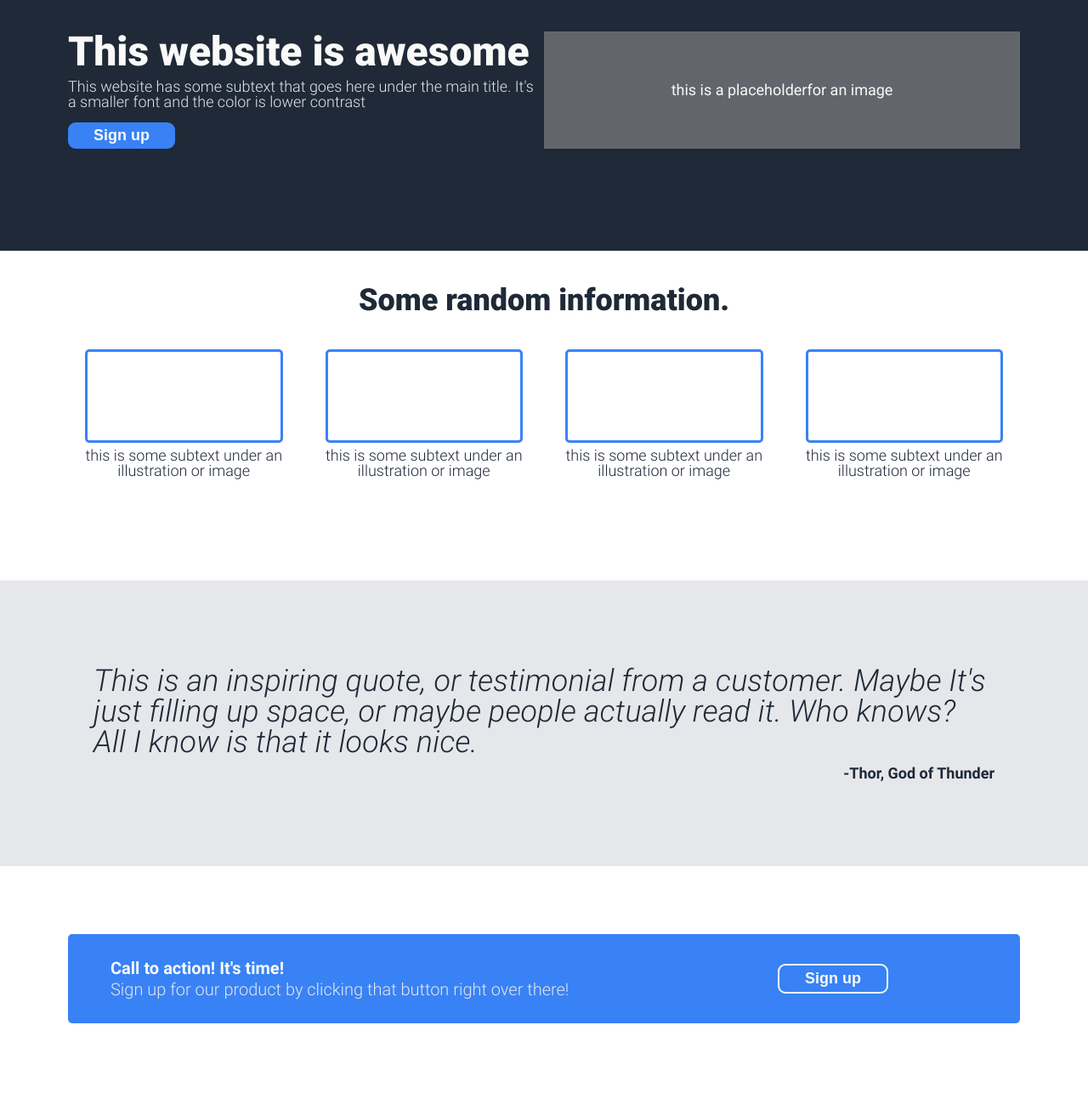
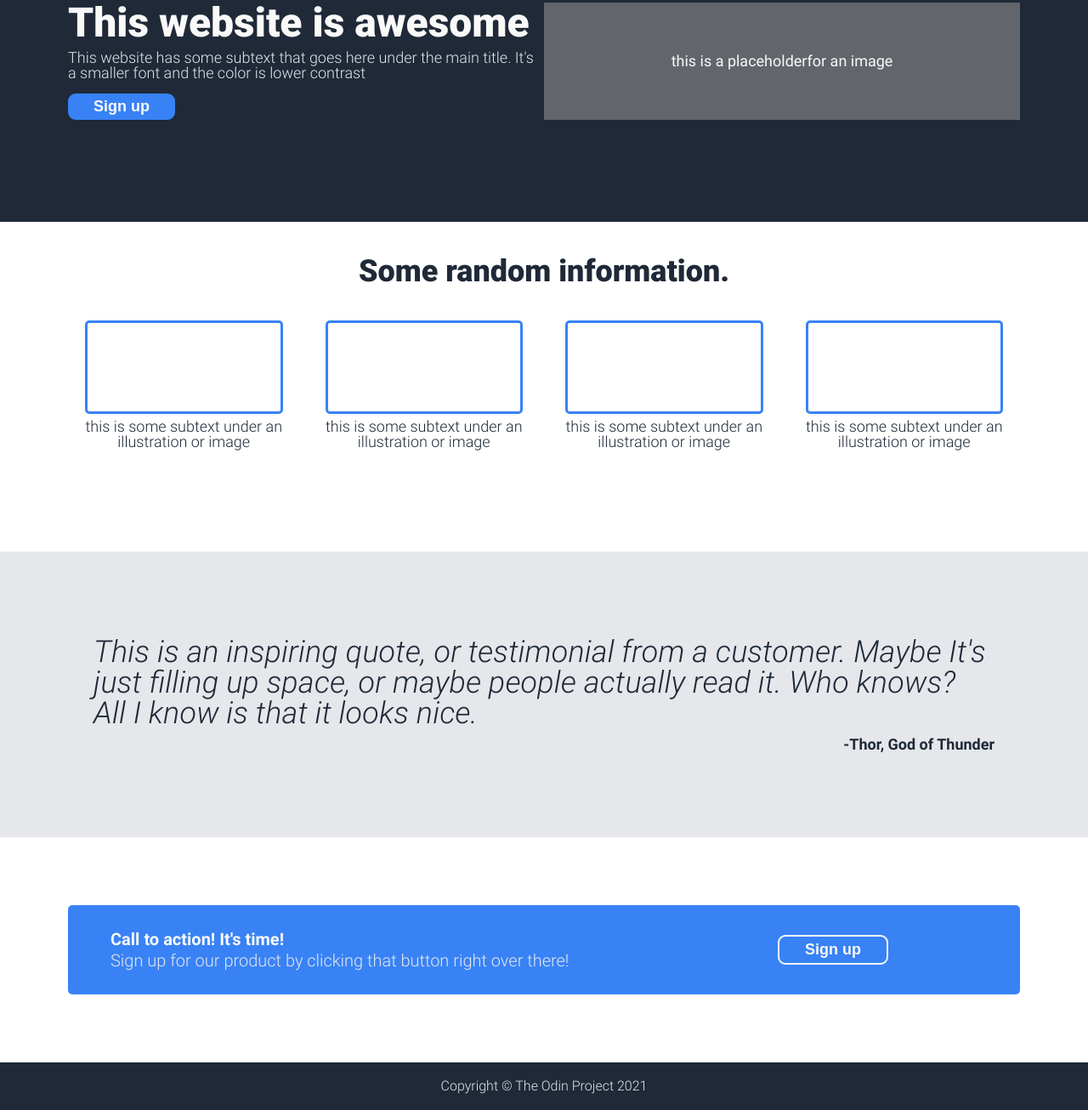
Before and after one commit to l-e-q/Landing-page, a plain HTML site: page index.html in a window 1280 px wide. Shown: the part 117-1423 px from the top of the page at 85% size. Before the commit the page ends 1401 px from the top, so only its background shows below. Drawn offline with Linux system fonts and the light colour scheme.

Commit message:
Finish ez :3

```diff
--- a/index.html
+++ b/index.html
@@ -8,7 +8,7 @@
     <link rel="stylesheet" href="./styles/style.css">
 </head>
 <body>
-    <div class="header-background">
+    <header class="header-background">
         <div class="wrapper">
             <div class="header">
                 <a href="#!" class="logo-link">Header Logo</a>
@@ -19,7 +19,8 @@
                 </div>
             </div>
         </div>
-    </div>
+    </header>
+    <main class="main">
         <section class="hero">
             <div class="wrapper">
                 <div class="hero-content">
@@ -27,7 +28,8 @@
                         <div class="bolded">
                             This website is awesome
                         </div>
-                    This website has some subtext that goes here under the main title. It's a smaller font and the color is lower contrast
+                        This website has some subtext that goes here under the main title. It's a smaller font and the color is
+                        lower contrast
                         <button class="hero-sign-up">Sign up</button>
                     </div>
                     <div class="right-rectangle">
@@ -65,7 +67,8 @@
         </section>
         <section class="quote">
             <div class="wrapper">
-            <div class="quote-text">This is an inspiring quote, or testimonial from a customer. Maybe It's just filling up space, or maybe people actually read it. Who knows? All I know is that it looks nice.</div>
+                <div class="quote-text">This is an inspiring quote, or testimonial from a customer. Maybe It's just filling up
+                    space, or maybe people actually read it. Who knows? All I know is that it looks nice.</div>
                 <div class="quote-author">-Thor, God of Thunder</div>
             </div>
         </section>
@@ -78,5 +81,7 @@
                 <button class="action-button">Sign up</button>
             </div>
         </section>
+    </main>
+    <footer class="footer">Copyright © The Odin Project 2021</footer>
 </body>
 </html>
--- a/styles/style.css
+++ b/styles/style.css
@@ -5,6 +5,13 @@ body {
 .wrapper {
     padding-left: 80px;
     padding-right: 80px;
+}
+
+header {
+    position: fixed;
+    top: 0%;
+    left: 0%;
+    width: 100%;
 }
 
 .header-background {
@@ -16,7 +23,6 @@ body {
     padding: 10px 0;
     align-items: center;
     justify-content: space-between;
-    padding-bottom: 120px;
 }
 
 .logo-link {
@@ -42,7 +48,7 @@ body {
 
 .hero {
     background-color: #1f2937;
-    padding-bottom: 120px;
+    padding: 120px 0;
 }
 
 .hero-content {
@@ -188,3 +194,13 @@ body {
     padding: 5px 30px;
     border-radius: 9px;
 }
+
+.footer {
+    display: flex;
+    align-items: center;
+    justify-content: center;
+    background-color: #1f2937;
+    color: #e5e7eb;
+    font-weight: 300;
+    padding: 20px 0;
+}
```
Lines whose indentation alone changed are shown as unchanged.
